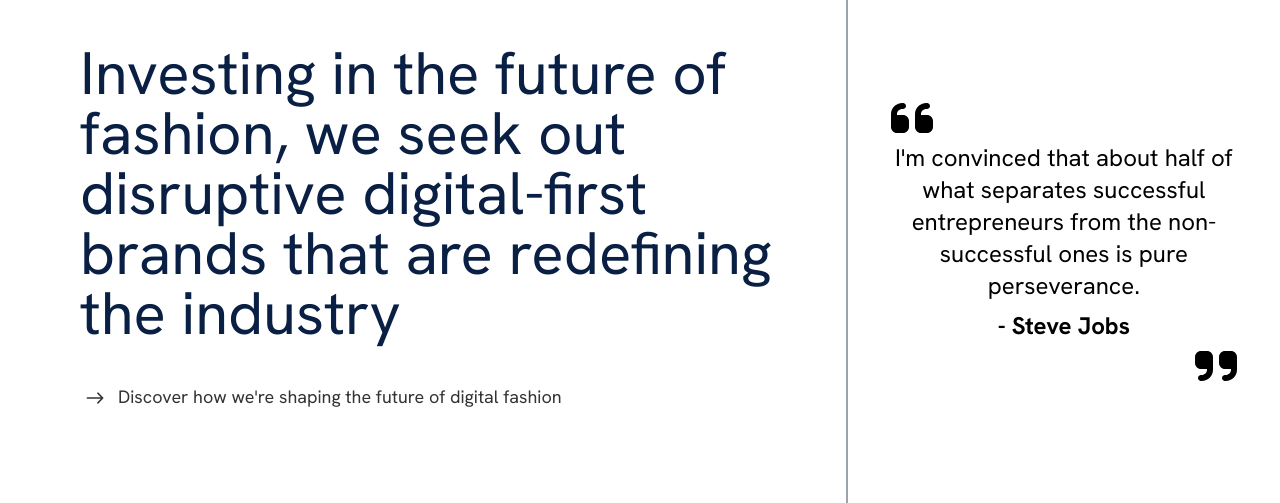
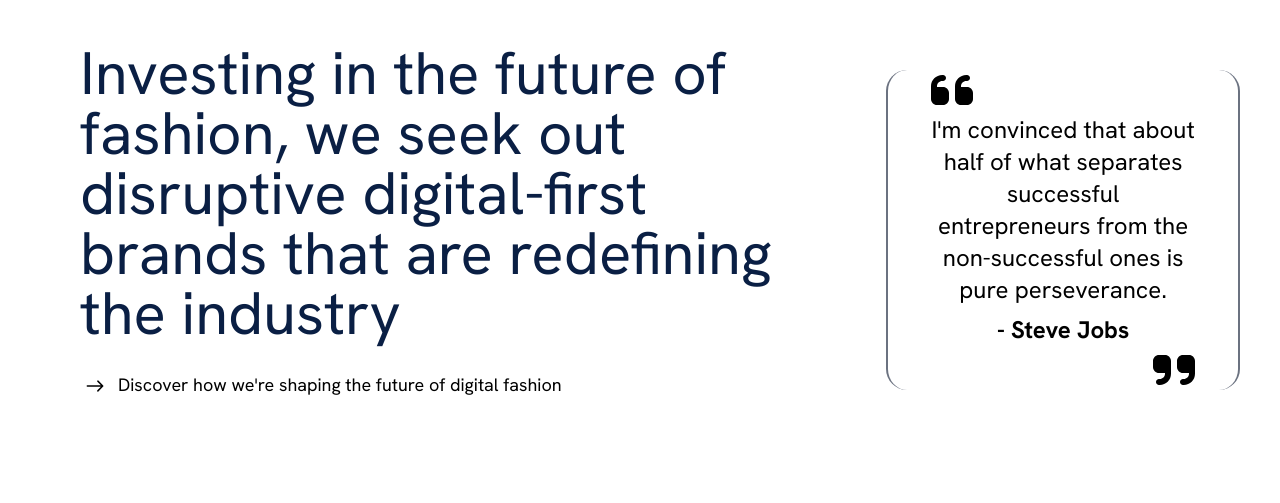
Before and after one commit to Shakib-Shajid/seaya-insomnia, a Next.js app: page / in a window 1280 px wide. Shown: the part 849-1352 px from the top of the page. Built offline with nearby package versions, Linux system fonts and the light colour scheme.

Commit message:
quote gives 2 border

```diff
--- a/src/components/Slogan.jsx
+++ b/src/components/Slogan.jsx
@@ -15,16 +15,17 @@ const Slogan = () => {
                     {/* <span>&minus;</span>  */}
                     {/* <GoDash className="inline-block text-3xl hover:opacity-0"/> */}
                     <Link href="/impact">
-                        <div className="flex gap-2 md:w-10/12 lg:w-full font-light py-7 md:py-10 md:mx-auto ">
+                        <div className="flex gap-2 md:w-10/12 lg:w-full font-light py-7 md:mx-auto ">
                             <div className="flex mt-3 md:mt-0 ">
-                                <IoIosArrowRoundForward className="text-3xl text-[#333333]" />
+                                <IoIosArrowRoundForward className="text-3xl text-[#3333333]" />
                             </div>
-                            <p className="text-lg hover:underline text-[#333333]"> Discover how we&apos;re shaping the future of digital fashion</p>
+                            <p className="text-lg hover:underline text-[#3333333]"> Discover how we&apos;re shaping the future of digital fashion</p>
                         </div>
                     </Link>
                 </div>
 
-                <div className="lg:p-10 flex justify-center items-center text-2xl md:w-[80%] mx-auto lg:w-[50%] lg:border-l-2 lg:border-gray-400 my-3 lg:my-10]" data-aos="fade-right">
+                <div className="lg:p-10 flex justify-center items-center text-2xl md:w-[80%] mx-auto lg:w-[50%] my-3 lg:my-10]" data-aos="fade-right">
+                    <div className="h-80 border-l-2 border-gray-500 px-5 rounded-3xl"></div>
                     <div className="">
                         <div className="text-center">
                             <FaQuoteLeft className="text-5xl " />
@@ -35,7 +36,10 @@ const Slogan = () => {
                             </div>
                         </div>
                     </div>
+                    <div className="h-80 border-r-2 border-gray-500 px-5 rounded-3xl"></div>
                 </div>
+
+
             </div>
         </div >
     );
```
